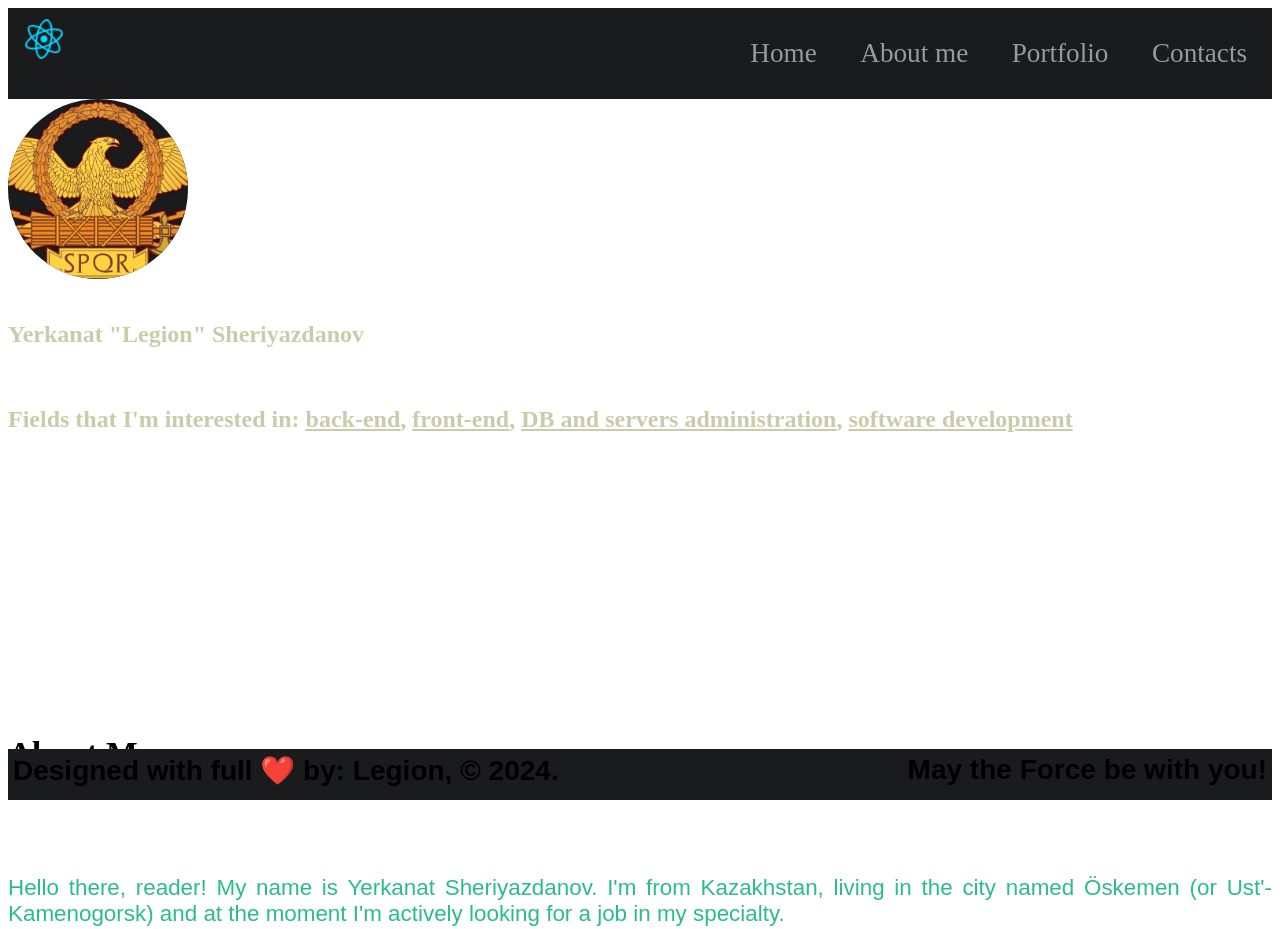
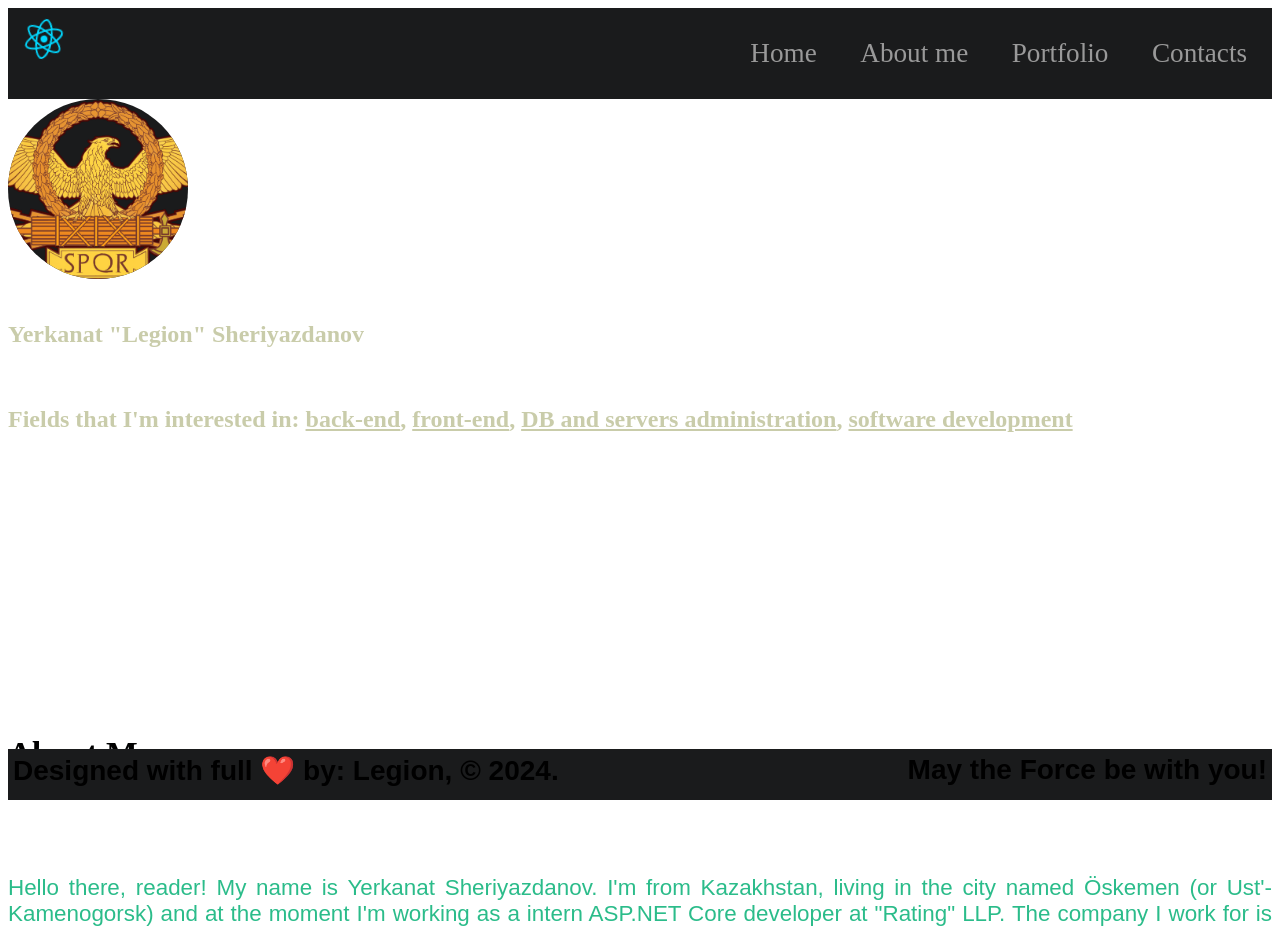
Before and after one commit to legion2809/personal-webpage, a React (Vite) app: page / in a window 1280 px wide. Shown: the top 929 px of the page. Built offline with nearby package versions, Linux system fonts and the light colour scheme; the HTML template or start-up script is replaced by a standard one.

Commit message:
"About me" section's text edited a bit

```diff
--- a/src/util_data.js
+++ b/src/util_data.js
@@ -29,7 +29,7 @@ export const header_links = [
 export const aboutme_text = [
     {
         id: 0,
-        text: "Hello there, reader! My name is Yerkanat Sheriyazdanov. I'm from Kazakhstan, living in the city named Öskemen (or Ust'-Kamenogorsk) and at the moment I'm actively looking for a job in my specialty."
+        text: "Hello there, reader! My name is Yerkanat Sheriyazdanov. I'm from Kazakhstan, living in the city named Öskemen (or Ust'-Kamenogorsk) and at the moment I'm working as a intern ASP.NET Core developer at \"Rating\" LLP. The company I work for is focused on providing comprehensive solutions in the IT sphere for government and private enterprises in Ust'-Kamenogorsk and Kazakhstan."
     },
     {
         id: 1,
```
